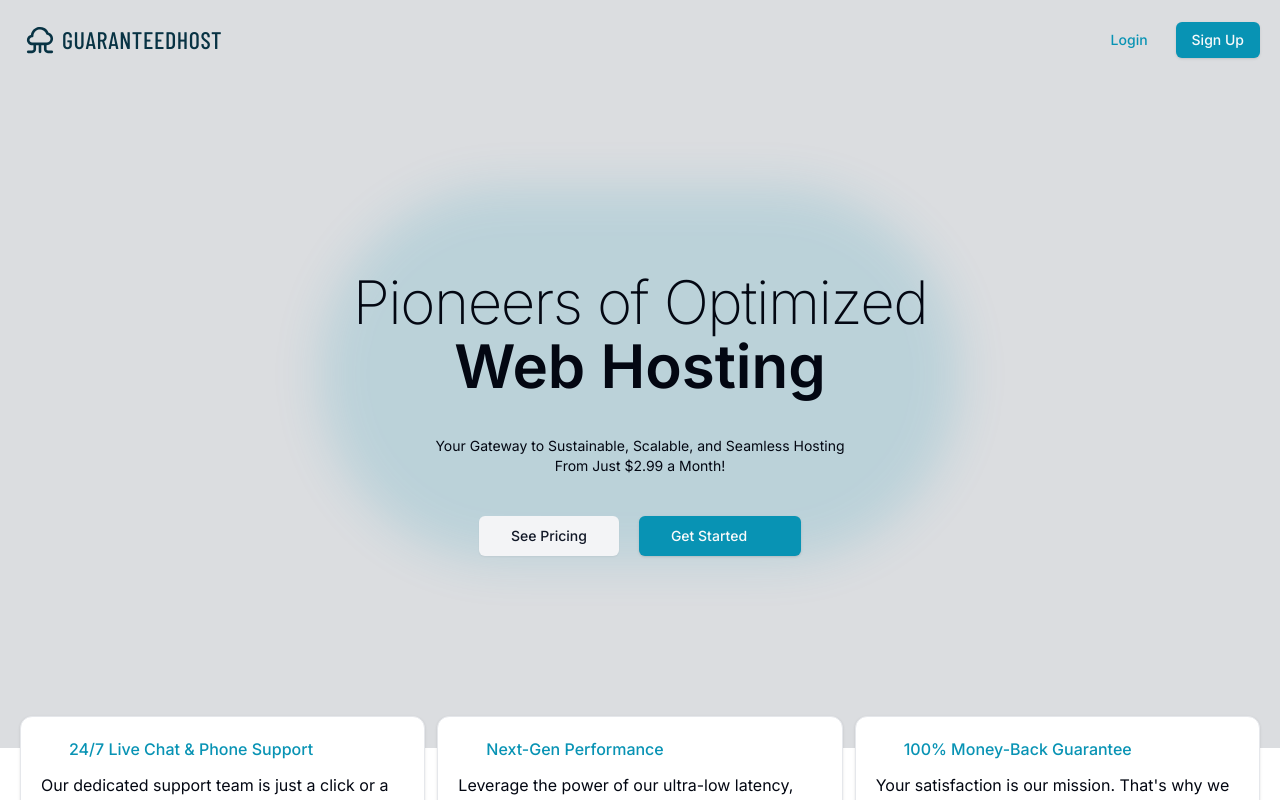
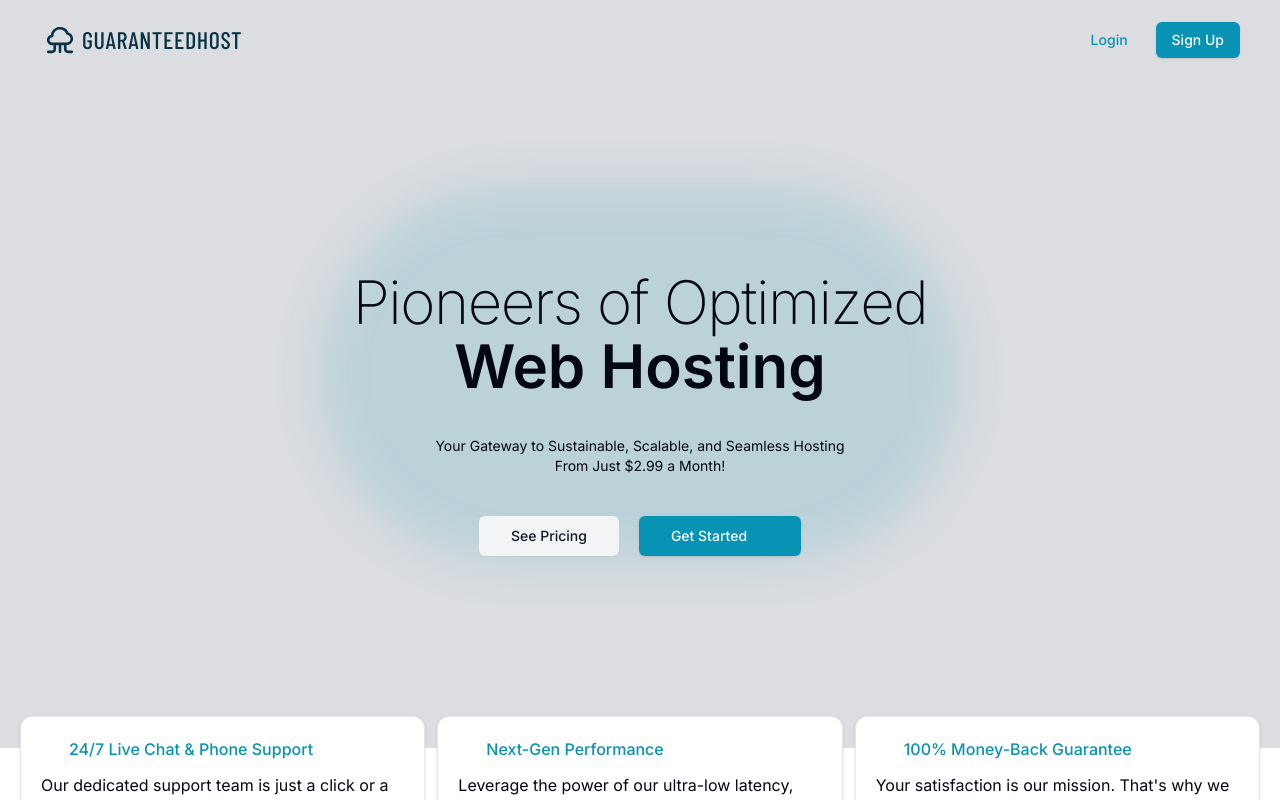
Before and after one commit to rosenthaljacob/guaranteed-host, a Next.js app: page / in a window 1280 px wide. Shown: the top 800 px of the page. Built offline with nearby package versions, Linux system fonts and the light colour scheme; some icons are missing.

Commit message:
Header layout fixed

```diff
--- a/src/layout/Header.tsx
+++ b/src/layout/Header.tsx
@@ -22,9 +22,10 @@ export default function Header() {
         transition: "all 0.4s ease-in-out",
       }}
     >
+      <div className="max-w-7xl w-full mx-auto flex gap-3 items-center px-5">
         <Link
           href="/"
-        className="max-w-7xl w-full mx-auto font-extrabold text-xl flex gap-1.5 items-center text-cyan-950 pl-1"
+          className="font-extrabold text-xl flex gap-1.5 items-center text-cyan-950 pl-1"
         >
           <img
             src="/logo.svg"
@@ -40,10 +41,11 @@ export default function Header() {
             GUARANTEEDHOST
           </p>
         </Link>
-      <nav className="flex gap-3 items-center">
+        <nav className="flex gap-3 ml-auto items-center">
           <Button variant="link">Login</Button>
           <Button className="whitespace-nowrap">Sign Up</Button>
         </nav>
+      </div>
     </header>
   );
 }
```
Lines whose indentation alone changed are shown as unchanged.
